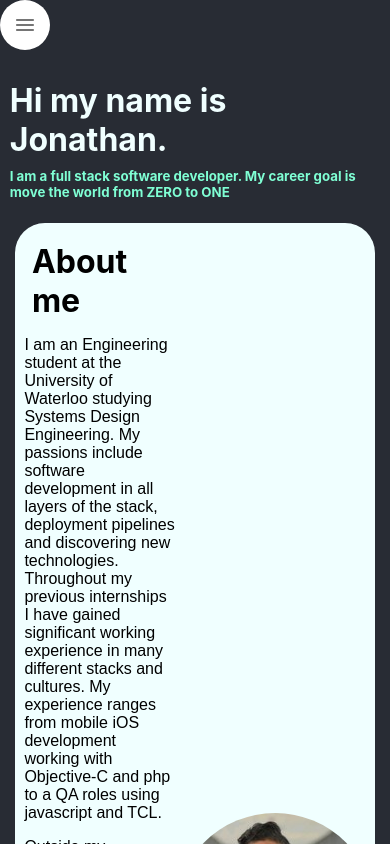
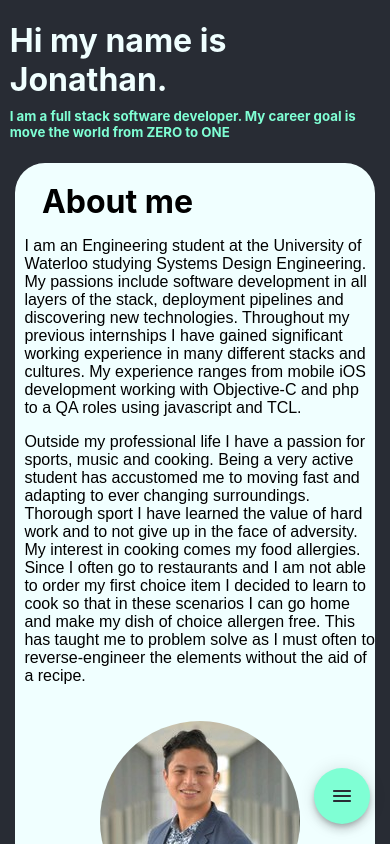
Before and after one commit to JonathanHo16/portfolioWebsite, a React (Create React App) app: page / in a window 390 px wide. Shown: the top 844 px of the page. Built offline with nearby package versions, Linux system fonts and the light colour scheme.

Commit message:
mobile layout complete

```diff
--- a/src/AboutMeView.js
+++ b/src/AboutMeView.js
@@ -4,6 +4,12 @@ import me from './logos/me.jpg'
 
 export default class AboutMeView extends React.Component
 {
+    constructor (props) {
+        super(props);
+        this.state = {
+            isMobile : window.innerWidth <= 500
+        };
+    }
     static defaultProps = {
         proDescription: "I am an Engineering student at the University of Waterloo studying Systems Design Engineering. " +
             "My passions include software development in all layers of the stack, deployment pipelines and " +
@@ -20,14 +26,14 @@ export default class AboutMeView extends React.Component
     };
 
     render(){
-        return <div className={"AboutMeDiv"} id={"about"}>
+        return <div className={(this.state.isMobile ? "AboutMeDiv_mobile" : "AboutMeDiv")} id={"about"}>
                 <div className={"Description"}>
                     <h1 className={'aboutMeHeader'}>About me </h1>
                     <p className={"DescriptionText"}>{this.props.proDescription}</p>
                     <p className={"DescriptionText"}>{this.props.personalDescription}</p>
                 </div>
             <div className={"Picture"}>
-                <img className={'myFace'} src={me}/>
+                <img className={(this.state.isMobile ? "myFace_mobile" : "myFace")} src={me}/>
             </div>
         </div>
     }
--- a/src/AboutMeViewStyleSheet.css
+++ b/src/AboutMeViewStyleSheet.css
@@ -1,6 +1,17 @@
 .AboutMeDiv {
     display: flex;
     flex-direction: row;
+    background-color: azure;
+    padding-bottom: 5%;
+    padding-top: 5%;
+    padding-left: 2.5%;
+    width: 90%;
+    align-self: center;
+    border-radius: 30px;
+}
+.AboutMeDiv_mobile {
+    display: flex;
+    flex-direction: column;
     background-color: azure;
     padding-bottom: 5%;
     padding-top: 5%;
@@ -38,3 +49,8 @@
     border-radius: 100px;
     vertical-align: middle;
 }
+.myFace_mobile {
+    margin-top: 20px;
+    border-radius: 100px;
+    vertical-align: middle;
+}
--- a/src/App.js
+++ b/src/App.js
@@ -29,21 +29,21 @@ export default class App extends React.Component {
         const isMobile = width <= 500;
         if (isMobile) {
             return (<div className="App">
-                    <Drawer/>
-                <NamePlate/>
+                <NamePlate isMobile={isMobile}/>
                 <AboutMeView/>
                 <ToolBox/>
                 <WorkExperience/>
                 <SiteDetails/>
+                <Drawer/>
             </div>
             );
         } else {
             return (
                 <div className="App">
                     <NavBar/>
-                    <NamePlate/>
+                    <NamePlate isMobile={isMobile}/>
                     <AboutMeView/>
-                    <ToolBox/>
+                    <ToolBox isMobile={isMobile}/>
                     <WorkExperience/>
                     <SiteDetails/>
                 </div>
--- a/src/Drawer.js
+++ b/src/Drawer.js
@@ -4,29 +4,52 @@ import SwipeableDrawer from '@material-ui/core/SwipeableDrawer';
 import List from '@material-ui/core/List';
 import Divider from '@material-ui/core/Divider';
 import ListItem from '@material-ui/core/ListItem';
-import ListItemIcon from '@material-ui/core/ListItemIcon';
-import ListItemText from '@material-ui/core/ListItemText';
+;
 import linkedInIcon from './logos/linkedinIcon_white.png';
 import gitIcon from './logos/gitIcon_white.png';
 import emailIcon from './logos/emailIcon_white.png';
 import MenuIcon from '@material-ui/icons/MenuRounded';
-import IconButton from "@material-ui/core/IconButton";
-import {Icon} from "@material-ui/core";
+
+import Fab from '@material-ui/core/Fab';
+
+import resumePdf from "./resume.pdf";
 
 const useStyles = makeStyles({
     list: {
         width: 250,
+        color: '#7fffd4',
+        backgroundColor: '#282c34',
     },
     fullList: {
         width: 'auto',
     },
     button: {
-        width: 50,
-        height: 50,
-        background:"white",
+        right: 20,
+        bottom: 20,
+        backgroundColor: "#000000",
         position: "fixed",
-    }
+
+    },
+    fabButton: {
+        margin: 0,
+        top: 'auto',
+        right: 20,
+        bottom: 20,
+        left: 'auto',
+        position: 'fixed',
+        backgroundColor: '#7fffd4',
+        color: '#282c34',
+    },
+    drawer: {
+        color: '#282c34',
+    },
+    paper: {
+        background: '#282c34',
+    },
+
+
 });
+
 
 export default function SwipeableTemporaryDrawer() {
     const classes = useStyles();
@@ -37,6 +60,57 @@ export default function SwipeableTemporaryDrawer() {
         right: false,
     });
 
+    function scrollToRef(section) {
+        let scrollToY;
+        let header = document.getElementById('myHeader');
+        console.log(section);
+        switch(section) {
+            case 'Work Experience':
+                scrollToY = 1650;
+                //scrollToY = ReactDom.findDOMNode("workSection");
+                break;
+            case 'About Me':
+                // scrollToY = document.getElementById('about').offsetTop - (window.pageYOffset > document.getElementById('myHeader').offsetTop ? 0 : 50);
+                scrollToY =  0;
+                break;
+            case 'ToolBox':
+                scrollToY = 1050;
+                //scrollToY = document.getElementById('toolBox').offsetTop - 30 ;
+                break;
+            default:
+                scrollToY = 0;
+                break;
+        }
+        console.log(scrollToY);
+        window.scrollTo({left: 0, top: scrollToY, behavior: 'smooth'});
+    }
+    function openPage(index) {
+        console.log(index);
+        switch(index) {
+            case 0:{
+                window.open('https://www.linkedin.com/in/jonathanbho/', '_blank');
+                break;
+            }
+
+            case 1: {
+                window.open('https://github.com/JonathanHo16', '_blank');
+                break;
+            }
+
+            case 2: {
+                window.location.href = "mailto:jbho@uwaterloo.ca?subject=Hey I saw your website and I would like to chat &cc=jonathanbho@outlook.com";
+                break;
+            }
+            case 3 :
+            {
+                window.open(resumePdf, '_blank');
+                break;
+            }
+            default:
+                return;
+        }
+
+    }
     const toggleDrawer = (side, open) => event => {
         if (event && event.type === 'keydown' && (event.key === 'Tab' || event.key === 'Shift')) {
             return;
@@ -68,33 +142,37 @@ export default function SwipeableTemporaryDrawer() {
         >
             <List>
                 {['About Me', 'ToolBox', 'Work Experience'].map((text, index) => (
-                    <ListItem button key={text}>
-                        <ListItemText primary={text} />
+                    <ListItem>
+                        <button className='jumpButton' onClick={() => scrollToRef(text)}>{text}</button>
                     </ListItem>
                 ))}
             </List>
             <Divider />
             <List>
                 {['LinkedIn', 'Github', 'Email'].map((text, index) => (
-                    <ListItem button key={text}>
-                        <ListItemIcon>{getIconFromIndex(index)}</ListItemIcon>
-                        <ListItemText primary={text} />
+                    <ListItem>
+                        <button className='jumpButton' onClick={() => openPage(index)}>{text}</button>
                     </ListItem>
                 ))}
             </List>
+            <Divider />
         </div>
     );
 
     return (
-        <div>
-            <IconButton onClick={toggleDrawer('left', true)} className={classes.button} ><MenuIcon/></IconButton>
+        <div classes={{paper: classes.paper }}>
             <SwipeableDrawer
                 open={state.left}
                 onClose={toggleDrawer('left', false)}
                 onOpen={toggleDrawer('left', true)}
+                className={classes.drawer}
+                classes={{ paper: classes.paper }}
             >
                 {sideList('left')}
             </SwipeableDrawer>
+            <Fab className={classes.fabButton} onClick={toggleDrawer('left', true)}>
+                <MenuIcon/>
+            </Fab>
 
         </div>
     );
--- a/src/NamePlate.js
+++ b/src/NamePlate.js
@@ -1,11 +1,20 @@
 import React from 'react';
 import './NamePlateStyleSheet.css';
+import {makeStyles} from "@material-ui/core";
 
 
 export default class NamePlate extends React.Component{
+    constructor(props)
+    {
+        super(props);
+        this.state = {
+            isMobile:this.props.isMobile
+        };
+    }
+
     render()
     {
-        return <div className={"NamePlateDiv"} id={"namePlate"}>
+        return <div className={(this.state.isMobile ? "NamePlateDiv_mobile" : "NamePlateDiv")} id={"namePlate"}>
             <h1 className={"Name"} id={'name'}>Hi my name is Jonathan.</h1>
             <h5 className={"OneLineDescription"}>I am a full stack software developer. My career goal is  move the world from ZERO to ONE</h5>
                 </div>
--- a/src/NamePlateStyleSheet.css
+++ b/src/NamePlateStyleSheet.css
@@ -6,6 +6,15 @@
     display: flex;
     flex-direction: column;
     padding-top: 60px;
+}
+.NamePlateDiv_mobile {
+    /* background: #282c34;*/
+    /*padding-left: 2.5%; */
+    color: #282c34;
+    justify-content: left;
+    display: flex;
+    flex-direction: column;
+    padding-top: 0px;
 }
 .Name {
     justify-content: left;
--- a/src/ToolBox.js
+++ b/src/ToolBox.js
@@ -13,25 +13,66 @@ import subversionLogo  from './logos/subversionLogo.png'
 import Tool from "./Tool";
 export default class ToolBox extends React.Component
 {
+    isMobile;
+    constructor(props)
+    {
+        super(props);
+        this.state = {
+            isMobile: window.innerWidth <= 500
+        };
+        console.log( "mobile state: " +this.props.isMobile);
+    }
     render() {
+        if (this.state.isMobile)
+        {
             return <div className={"ToolBox"} id={'toolBox'}>
                 <h1>My Tools</h1>
                 <div className={"tableContainer"}>
                     <table>
                         <tbody>
                         <tr>
-                            <td><Tool image={cppLogo} id={"C++"}/> </td>
-                            <td><Tool image={appleLogo} id={"Objective-C"}/> </td>
-                            <td><Tool image={watchOsLogo} id={"Apple's WatchOs"}/> </td>
-                            <td><Tool image={nodeJsLogo} id={"NodeJS"}/> </td>
-                            <td><Tool image={javaLogo} id={"Java"}/> </td>
+                            <td><Tool image={cppLogo} id={"C++"}/></td>
+                            <td><Tool image={appleLogo} id={"Objective-C"}/></td>
+                            <td><Tool image={watchOsLogo} id={"Apple's WatchOs"}/></td>
                         </tr>
                         <tr>
-                            <td><Tool image={mysqlLogo} id={"mySQL"}/> </td>
-                            <td><Tool image={phpLogo} id={"PHP"}/> </td>
-                            <td><Tool image={tclLogo} id={"TCL"}/> </td>
-                            <td><Tool image={gitIcon} id={"Git"}/> </td>
-                            <td><Tool image={subversionLogo} id={"Subversion"}/> </td>
+                            <td><Tool image={nodeJsLogo} id={"NodeJS"}/></td>
+                            <td><Tool image={javaLogo} id={"Java"}/></td>
+                            <td><Tool image={mysqlLogo} id={"mySQL"}/></td>
+                        </tr>
+                        <tr>
+                            <td><Tool image={phpLogo} id={"PHP"}/></td>
+                            <td><Tool image={tclLogo} id={"TCL"}/></td>
+                            <td><Tool image={gitIcon} id={"Git"}/></td>
+                        </tr>
+                        <tr>
+                            <td></td>
+                            <td><Tool image={subversionLogo} id={"Subversion"}/></td>
+                        </tr>
+                        </tbody>
+
+                    </table>
+                </div>
+            </div>
+        } else {
+            return <div className={"ToolBox"} id={'toolBox'}>
+                <h1>My Tools</h1>
+                <div className={"tableContainer"}>
+                    <table>
+                        <tbody>
+                        <tr>
+                            <td><Tool image={cppLogo} id={"C++"}/></td>
+                            <td><Tool image={appleLogo} id={"Objective-C"}/></td>
+                            <td><Tool image={watchOsLogo} id={"Apple's WatchOs"}/></td>
+                            <td><Tool image={nodeJsLogo} id={"NodeJS"}/></td>
+                            <td><Tool image={javaLogo} id={"Java"}/></td>
+                        </tr>
+                        <tr>
+                            <td><Tool image={mysqlLogo} id={"mySQL"}/></td>
+                            <td><Tool image={phpLogo} id={"PHP"}/></td>
+                            <td><Tool image={tclLogo} id={"TCL"}/></td>
+                            <td><Tool image={gitIcon} id={"Git"}/></td>
+                            <td><Tool image={subversionLogo} id={"Subversion"}/></td>
                         </tr>
                         </tbody>
 
@@ -39,4 +80,6 @@ export default class ToolBox extends React.Component
                 </div>
             </div>
         }
+
     }
+}
--- a/src/WorkElement.js
+++ b/src/WorkElement.js
@@ -8,7 +8,12 @@ export default class WorkElement extends React.Component{
     dateEnd;
     company;
     detailsArray;
-
+     constructor (props) {
+         super(props);
+         this.state = {
+             isMobile : window.innerWidth <= 500
+         };
+     }
     render () {
 
         const listItems = this.props.detailsArray.map((detailString) =>
@@ -19,7 +24,7 @@ export default class WorkElement extends React.Component{
                 <h4 className={"subWorkTitle"}>{this.props.company + " - " + this.props.location}</h4>
                 <h4 className={"dateRange"}>{this.props.dateStart + " - " + this.props.dateEnd}</h4>
             </div>
-            <div className={"contentContainer"}>
+            <div className={(this.state.isMobile ? "contentContainer_mobile" : "contentContainer")}>
                 <div className={"jobResponsibilities"}>
                     <ul>{listItems}</ul>
                 </div>
--- a/src/WorkElementStyleSheet.css
+++ b/src/WorkElementStyleSheet.css
@@ -9,6 +9,7 @@
     box-shadow: 0 4px 8px 0 rgba(0, 0, 0, 0.2), 0 6px 20px 0 rgba(0, 0, 0, 0.19);
 
 }
+
 .workTitle {
     margin-left: 2.5%;
     margin-bottom: 0px;
@@ -42,6 +43,10 @@
     display: flex;
     flex-direction: row;
 }
+.contentContainer_mobile {
+    display: flex;
+    flex-direction: column;
+}
 .imageContainer {
     flex:4;
     text-align: center;
```
Lines whose indentation alone changed are shown as unchanged.
